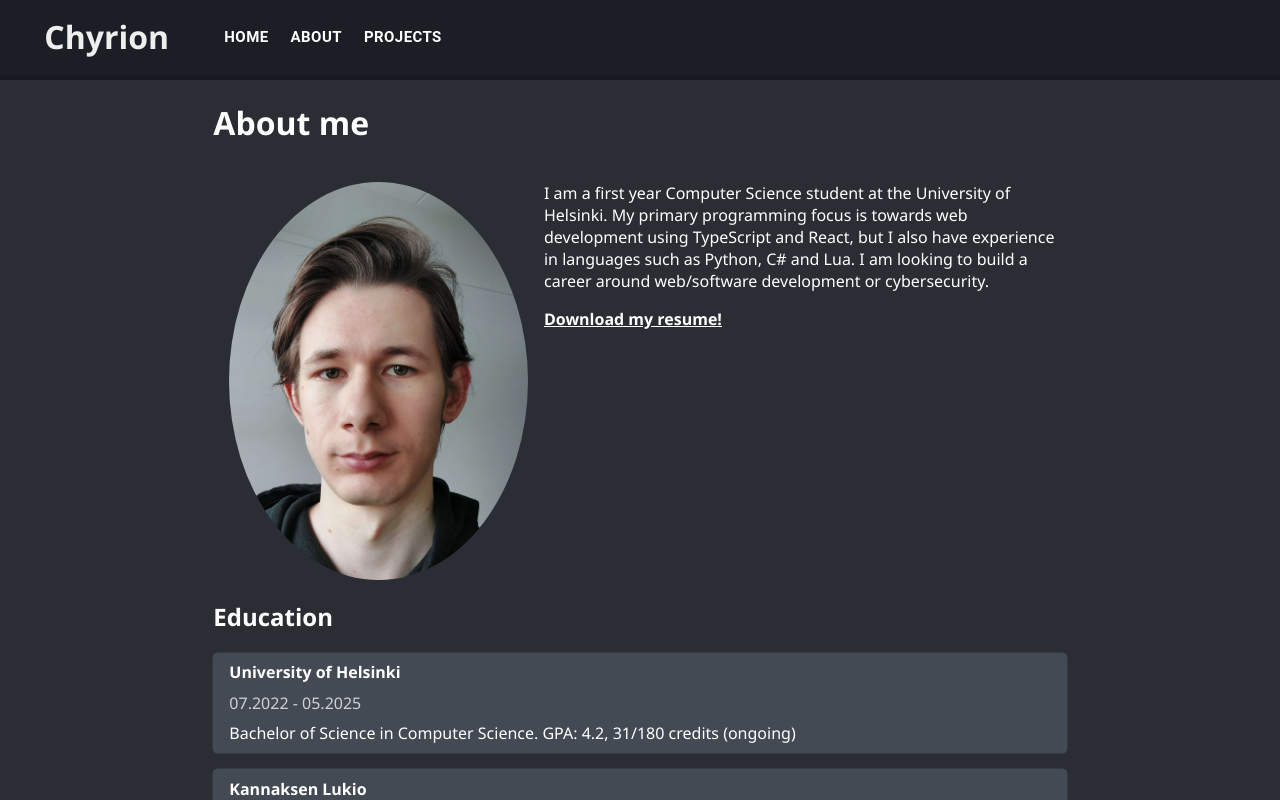
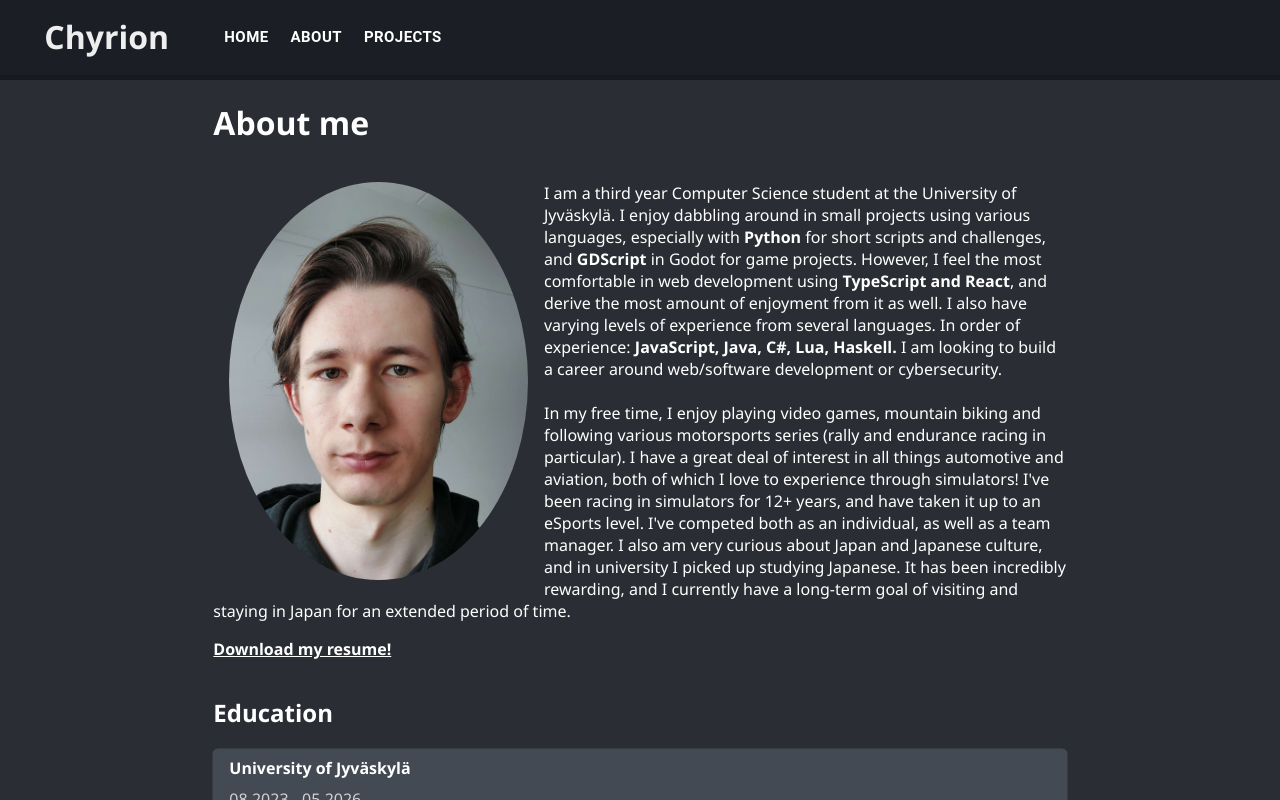
Before and after one commit to Chyrion/Personal-Page, a React (Create React App) app: page /About in a window 1280 px wide. Shown: the top 800 px of the page. Built offline with nearby package versions, Linux system fonts and the light colour scheme.

Commit message:
Updated and expanded information about myself

```diff
--- a/src/components/About.tsx
+++ b/src/components/About.tsx
@@ -52,11 +52,27 @@ const About = () => {
               padding: '0 1em',
             }}
           />
-          I am a first year Computer Science student at the University of
-          Helsinki. My primary programming focus is towards web development
-          using TypeScript and React, but I also have experience in languages
-          such as Python, C# and Lua. I am looking to build a career around
-          web/software development or cybersecurity.
+          I am a third year Computer Science student at the University of
+          Jyväskylä. I enjoy dabbling around in small projects using various
+          languages, especially with <b>Python</b> for short scripts and
+          challenges, and <b>GDScript</b> in Godot for game projects. However, I
+          feel the most comfortable in web development using{' '}
+          <b>TypeScript and React</b>, and derive the most amount of enjoyment
+          from it as well. I also have varying levels of experience from several
+          languages. In order of experience:{' '}
+          <b>JavaScript, Java, C#, Lua, Haskell.</b> I am looking to build a
+          career around web/software development or cybersecurity.
+          <br /> <br />
+          In my free time, I enjoy playing video games, mountain biking and
+          following various motorsports series (rally and endurance racing in
+          particular). I have a great deal of interest in all things automotive
+          and aviation, both of which I love to experience through simulators!
+          I've been racing in simulators for 12+ years, and have taken it up to
+          an eSports level. I've competed both as an individual, as well as a
+          team manager. I also am very curious about Japan and Japanese culture,
+          and in university I picked up studying Japanese. It has been
+          incredibly rewarding, and I currently have a long-term goal of
+          visiting and staying in Japan for an extended period of time.
         </p>
 
         <p>
@@ -69,10 +85,16 @@ const About = () => {
         <h2>Education</h2>
         {/* I know, WorkExperience used for education // it works, so I don't care to rename it */}
         <WorkExperience
+          name='University of Jyväskylä'
+          from={new Date(2023, 8)}
+          to={new Date(2026, 5)}
+          description='Bachelor of Science in Computer Science. GPA: 3,56, 86/180 credits.'
+        />
+        <WorkExperience
           name='University of Helsinki'
           from={new Date(2022, 7)}
-          to={new Date(2025, 5)}
-          description='Bachelor of Science in Computer Science. GPA: 4.2, 31/180 credits (ongoing)'
+          to={new Date(2023, 5)}
+          description='Bachelor of Science in Computer Science. Completed the first year before transferring.'
         />
         <WorkExperience
           name='Kannaksen Lukio'
@@ -88,7 +110,7 @@ const About = () => {
           from={new Date(2019, 11)}
           to={new Date(2020, 8)}
           description='Worked as a driver for several taxis under Lahden Aluetaksi in Heinola on a per-shift basis,
-           primarily as a substitute. Did a 1-month full-time period in June 2022.'
+           primarily as a substitute. Did a 1-month full-time period in June 2020.'
         />
         <WorkExperience
           name='Sector Alarm Oy'
--- a/src/components/Home.tsx
+++ b/src/components/Home.tsx
@@ -1,4 +1,3 @@
-import img_lmao from '../media/istockphoto-140008012-612x612.jpg';
 import pic_of_me from '../media/photo_of_me.jpg';
 import { Link } from 'react-router-dom';
 
@@ -17,8 +16,14 @@ const Home = () => {
         </div>
       </div>
       <div className='bottom'>
-        <h3>bottom text</h3>
-        <h5>that's a link on my forehead btw</h5>
+        <h1>Hello!</h1>
+        <p>
+          I am Vili, a 24-year-old Computer Science student at the University of
+          Jyväskylä. Click my forehead to learn more about me!
+          <br /> <br />
+          You can also browse through some of my projects on the{' '}
+          <Link to={'/Projects'}>projects page!</Link>
+        </p>
         <h6>not a visual designer btw</h6>
       </div>
     </div>
--- a/src/components/Projects.tsx
+++ b/src/components/Projects.tsx
@@ -13,6 +13,18 @@ const Projects = () => {
             Junction 2022: NFC Payment Card Reader
           </a>
         </li>
+        <li>
+          <a href='https://github.com/Chyrion/God-Gamer'>
+            God Gamer: A simple Discord bot for figuring out when to game with
+            your friends!
+          </a>
+        </li>
+        <li>
+          <a href='https://github.com/Chyrion/Advent-of-Code'>
+            Advent of Code: Browse through my various Advent of Code solutions
+            (I haven't been very active on them...)
+          </a>
+        </li>
       </ul>
     </div>
   );
```
